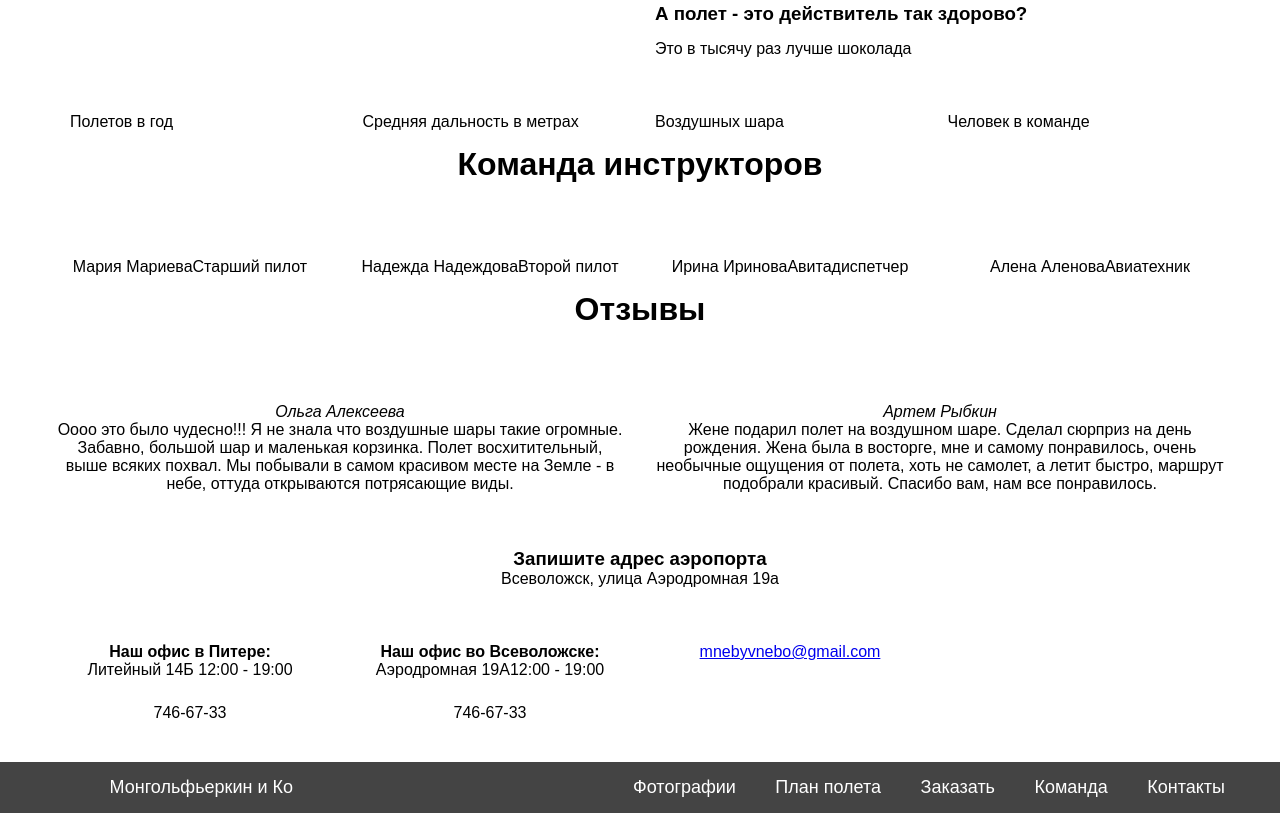
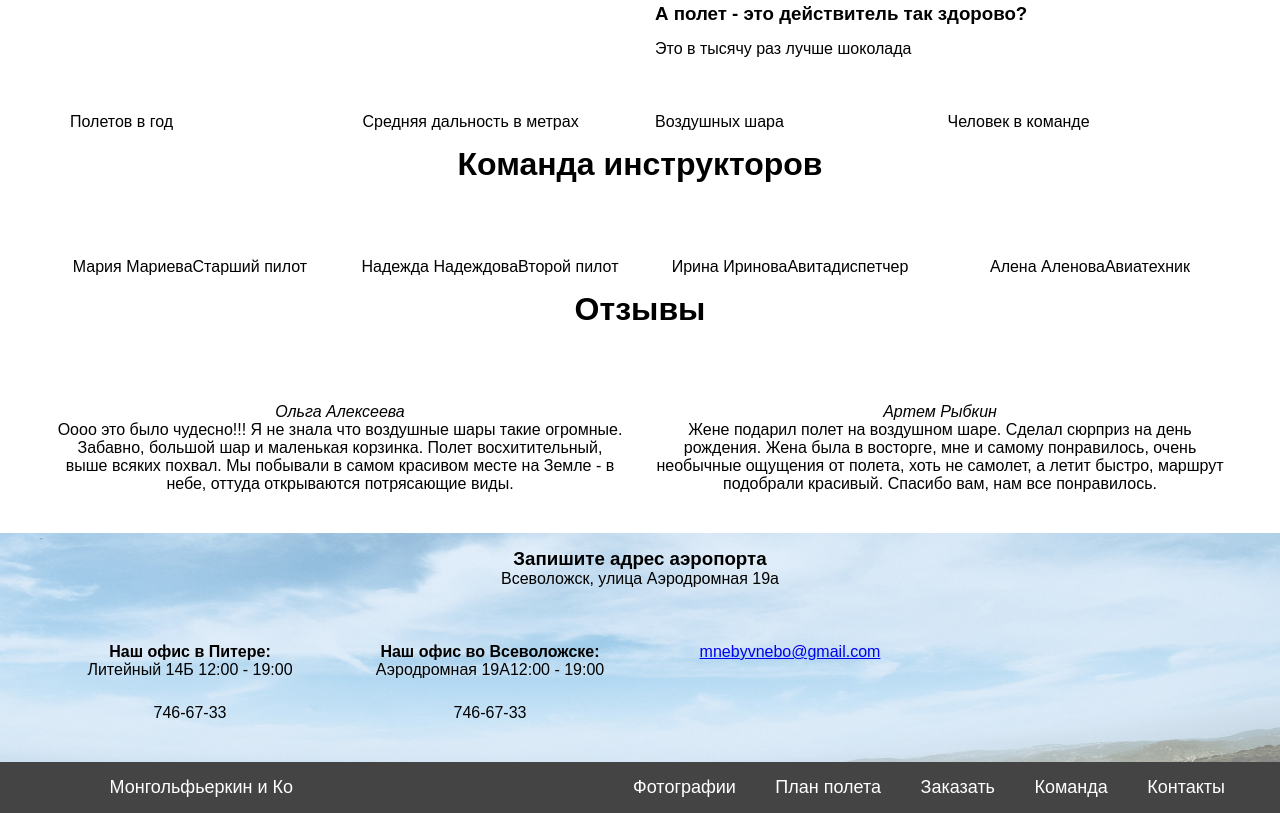
Before and after one commit to irnbru-dev/Baloon, a plain HTML site: page index.html in a window 1280 px wide. Shown: the part 2361-3174 px from the top of the page. Drawn offline with Linux system fonts and the light colour scheme.

Commit message:
12/06  2

```diff
--- a/css/style.css
+++ b/css/style.css
@@ -147,4 +147,7 @@ input[type="text"] {
 }
 .address {
 	text-align: center;
+	background-image: url(../img/wpYap0TYQ3mElk0kRbYn_LagunaHIke.jpg);
+	background-size: 100% 100%;
+	background-repeat: no-repeat;
 }
```
Also changed, not shown: img/wpYap0TYQ3mElk0kRbYn_LagunaHIke.jpg (added).
